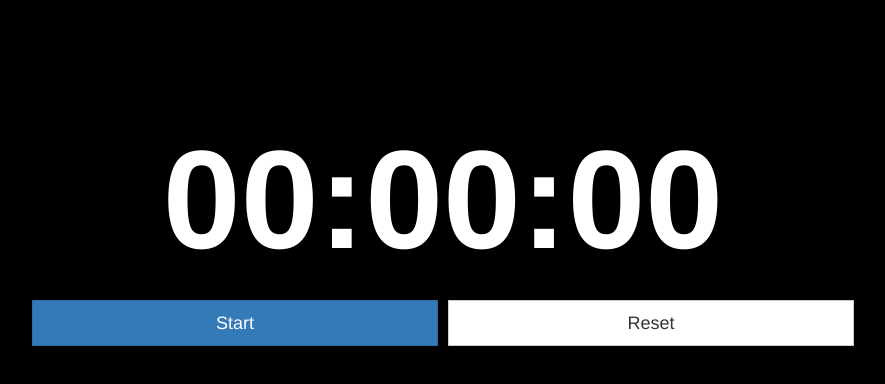
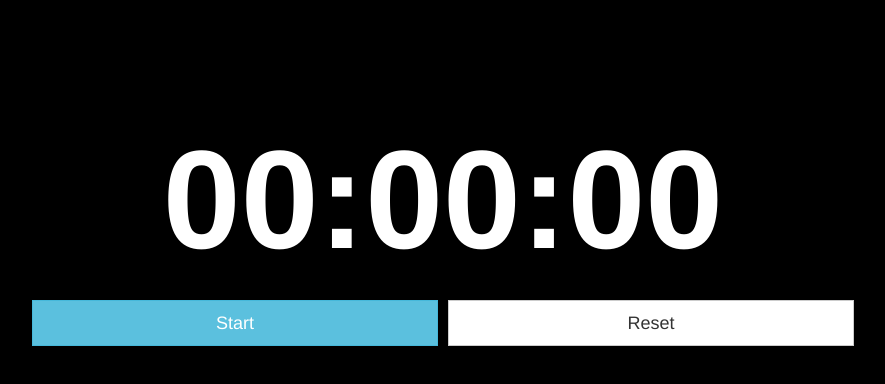
Before and after one commit to msanatan/react-stopwatch, a React (Create React App) app: page / in a window 1280 px wide. Shown: the top 384 px of the page, without its empty margins (197-1082 px from the left). Built offline with nearby package versions, Linux system fonts and the light colour scheme.

Commit message:
Change start button to info styling, more cheerful

```diff
--- a/src/Timer.js
+++ b/src/Timer.js
@@ -31,7 +31,7 @@ class Timer extends Component {
         <div className='Timer-buttons'>
           <ButtonGroup justified>
             <ButtonGroup className='Timer-button-group'>
-              <Button bsStyle='primary' bsSize='large' block className='Timer-button'>Start</Button>
+              <Button bsStyle='info' bsSize='large' block className='Timer-button'>Start</Button>
             </ButtonGroup>
             <ButtonGroup className='Timer-button-group'>
               <Button bsSize='large' block className='Timer-button'>Reset</Button>
```
